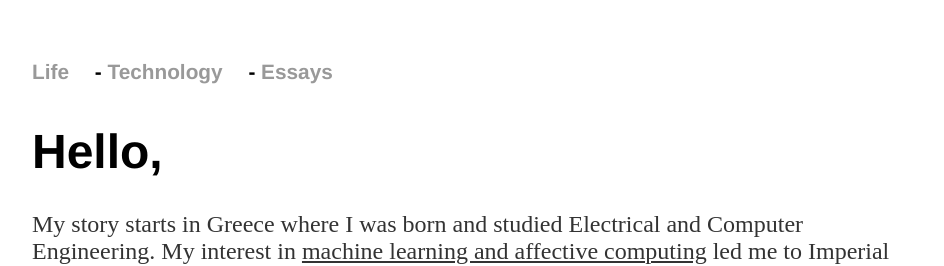
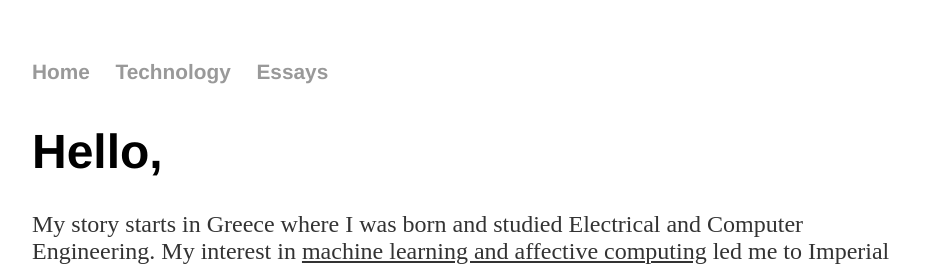
Before and after one commit to nsorros/nsorros.github.io, a Jekyll site: the page built from about/index.html, in a window 1280 px wide. Shown: the top 266 px of the page, without its empty margins (160-1104 px from the left). Built offline with Jekyll 4.4.1, drawn with Linux system fonts in a browser that asks for light colours.

Commit message:
Update default.html

```diff
--- a/_layouts/default.html
+++ b/_layouts/default.html
@@ -6,22 +6,20 @@
 			<link rel="stylesheet" type="text/css" href="/css/main.css">
 		</head>
 		<body>
-			<div class="nav">
 			<nav>
-  	    		<ul>
-  		        	<li><a href="/">Life</a></li>
- -		        	<li><a href="/technology">Technology</a></li>
- -	        		<li><a href="/essays">Essays</a></li>
-  	    		</ul>
-  			</nav>
-  			</div>
+			<ul>
+				<li><a href="/">Home</a></li>
+				<li><a href="/about">Technology</a></li>
+				<li><a href="/portfolio">Essays</a></li>
+			</ul>
+			</nav>
 			<div class="container">
 
 			{{ content }}
 
 			</div><!-- /.container -->
 			<footer>
-	    		<ul>
+			<ul>
 	        		<li><a href="mailto:nsorros@gmail.com">email</a></li>
 	        		<li><a href="https://twitter.com/nsorros">twitter</a></li>
 	        		<li><a href="https://medium.com/@nsorros">medium</a></li>
```
